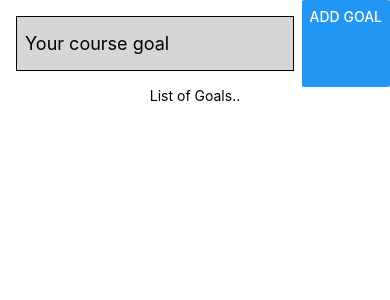
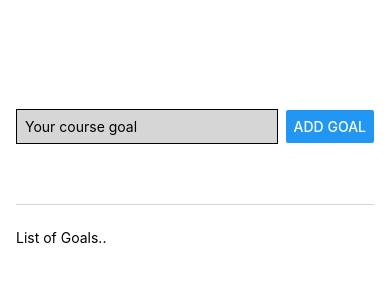
Before and after one commit to albibenni/react-native-sandbox, a React Native app: screen / in a window 390 px wide. Shown: the top 300 px of the page. Built offline with nearby package versions, Linux system fonts and the light colour scheme.

Commit message:
some styles

```diff
--- a/App.tsx
+++ b/App.tsx
@@ -7,7 +7,7 @@ export default function App() {
         <TextInput style={styles.textInput} placeholder="Your course goal" />
         <Button title="Add goal" />
       </View>
-      <View>
+      <View style={styles.goals}>
         <Text>List of Goals..</Text>
       </View>
     </View>
@@ -17,21 +17,26 @@ export default function App() {
 const styles = StyleSheet.create({
   container: {
     flex: 1,
-    backgroundColor: '#fff',
-    alignItems: 'center',
+    paddingTop: 50,
+    paddingHorizontal: 16,
   },
   textInput: {
-    fontSize: 18,
-    margin: 16,
-    padding: 16,
     borderWidth: 1,
     backgroundColor: '#cccc',
     width: '80%',
     marginRight: 8,
-    paddingLeft: 8,
+    padding: 8,
   },
   inputContainer: {
+    flex: 1,
     flexDirection: 'row',
     justifyContent: 'space-between',
+    alignItems: 'center',
+    marginBottom: 24,
+    borderBottomWidth: 1,
+    borderColor: '#cccc',
+  },
+  goals: {
+    flex: 4,
   },
 });
```
